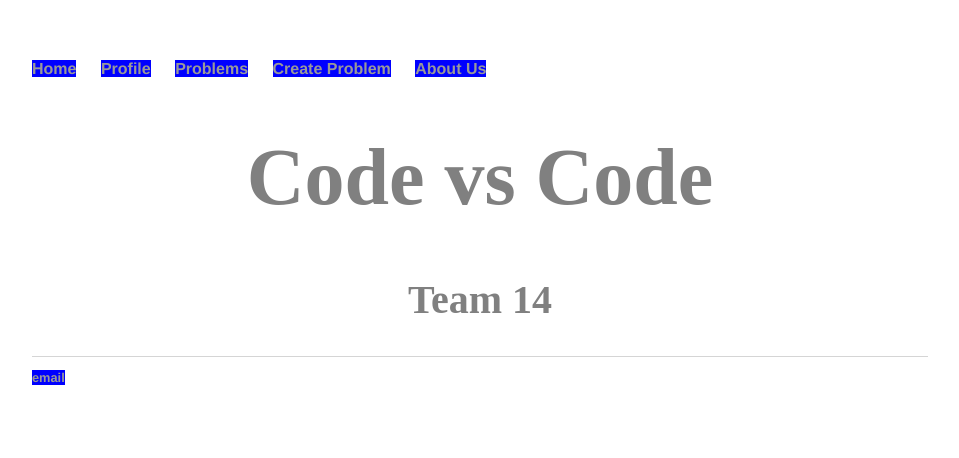
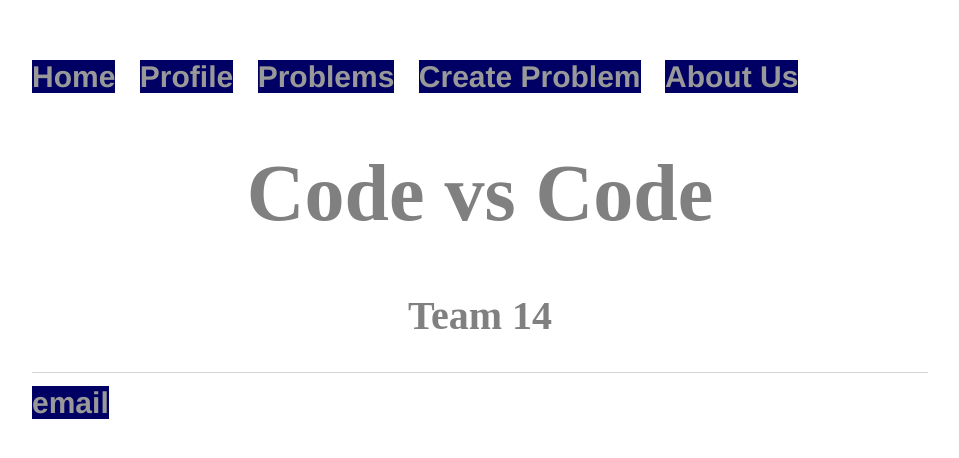
Before and after one commit to rramakrishnan246/rramakrishnan246.github.io, a Jekyll site: the page built from index.html, in a window 1280 px wide. Shown: the top 458 px of the page, without its empty margins (160-1119 px from the left). Built offline with Jekyll 4.4.1, drawn with Linux system fonts in a browser that asks for light colours.

Commit message:
Update main.css

```diff
--- a/css/main.css
+++ b/css/main.css
@@ -10,7 +10,8 @@ nav ul, footer ul {
 }
 nav ul li, footer ul li {
     display: inline;
-    background-color: rgb(0,0,255);
+    background-color: rgb(0,0,100);
+    font-size: 30px;
     color: yellow;
     margin-right: 20px;
 }
```
